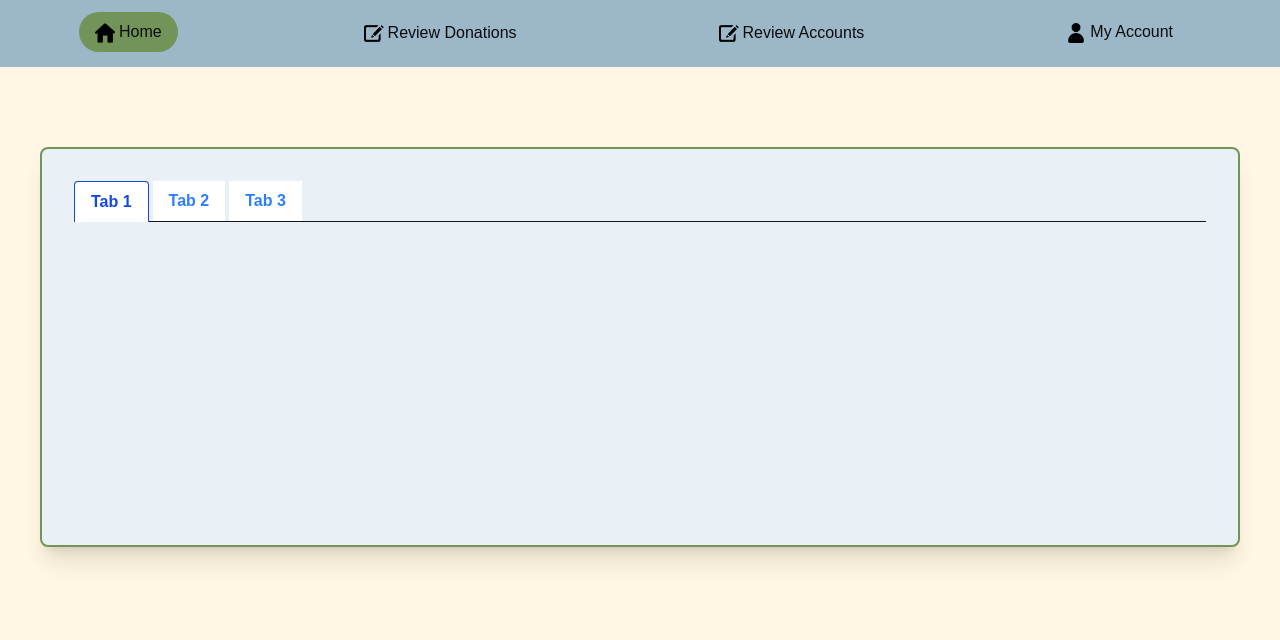
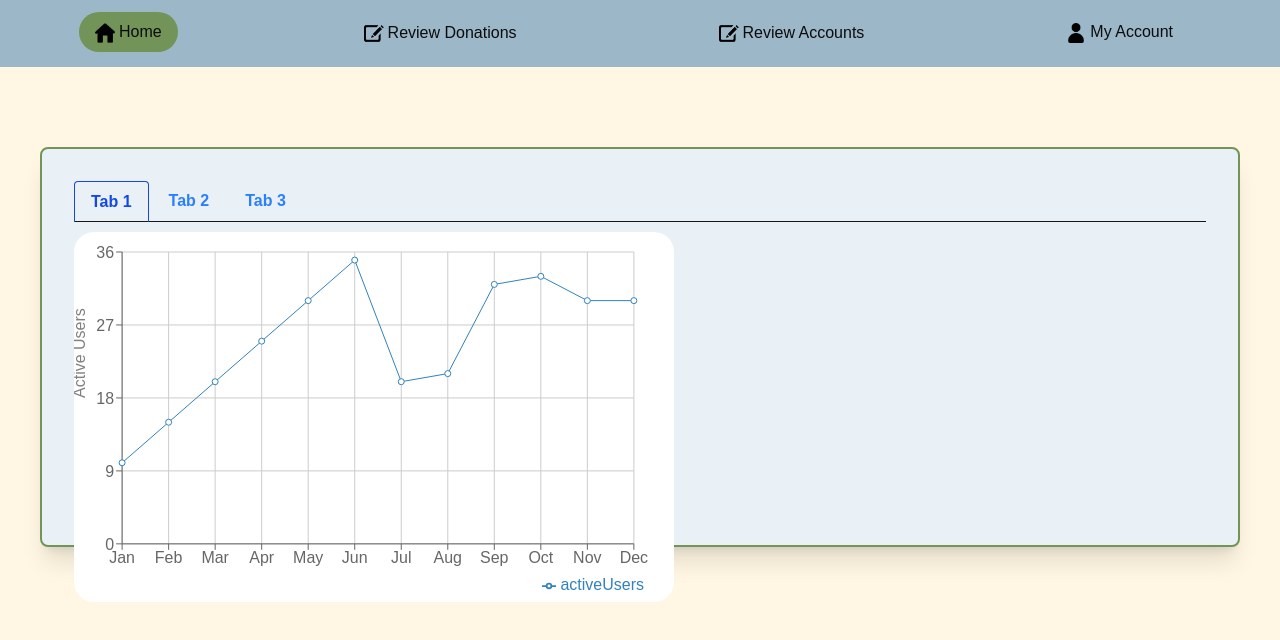
Before and after one commit to Kaytster/SoftwareEngineering-Project, a Next.js app: page /reports in a window 1280 px wide. Shown: the top 640 px of the page. Built offline with nearby package versions, Linux system fonts and the light colour scheme.

Commit message:
Made the chart showing change depending on which tab is selected

```diff
--- a/src/app/reports/page.tsx
+++ b/src/app/reports/page.tsx
@@ -2,18 +2,95 @@
 import '@/app/globals.css'
 import Image from 'next/image';
 import AdminNav from '@/app/components/adminNavigation';
+import ActiveUsersChart from '../components/charts/activeUsers';
+import AcceptedDonationsChart from '../components/charts/acceptedDonations';
+import CreatedDonationsChart from '../components/charts/createdDonations';
 import { useState } from 'react';
 
 //How many active users
 //How many accepted donations
 //How many donations created
 
+const activeUserData = [
+    {month: 'Jan', activeUsers: 10},
+    {month: 'Feb', activeUsers: 15},
+    {month: 'Mar', activeUsers: 20},
+    {month: 'Apr', activeUsers: 25},
+    {month: 'May', activeUsers: 30},
+    {month: 'Jun', activeUsers: 35},
+    {month: 'Jul', activeUsers: 20},
+    {month: 'Aug', activeUsers: 21},
+    {month: 'Sep', activeUsers: 32},
+    {month: 'Oct', activeUsers: 33},
+    {month: 'Nov', activeUsers: 30},
+    {month: 'Dec', activeUsers: 30},
+];
+const acceptedDonationsData = [
+    {month: 'Jan', acceptedDonations: 10},
+    {month: 'Feb', acceptedDonations: 15},
+    {month: 'Mar', acceptedDonations: 20},
+    {month: 'Apr', acceptedDonations: 25},
+    {month: 'May', acceptedDonations: 30},
+    {month: 'Jun', acceptedDonations: 50},
+    {month: 'Jul', acceptedDonations: 20},
+    {month: 'Aug', acceptedDonations: 21},
+    {month: 'Sep', acceptedDonations: 32},
+    {month: 'Oct', acceptedDonations: 33},
+    {month: 'Nov', acceptedDonations: 30},
+    {month: 'Dec', acceptedDonations: 30},
+];
+const createdDonationsData = [
+    {month: 'Jan', createdDonations: 10},
+    {month: 'Feb', createdDonations: 15},
+    {month: 'Mar', createdDonations: 20},
+    {month: 'Apr', createdDonations: 25},
+    {month: 'May', createdDonations: 30},
+    {month: 'Jun', createdDonations: 35},
+    {month: 'Jul', createdDonations: 20},
+    {month: 'Aug', createdDonations: 50},
+    {month: 'Sep', createdDonations: 32},
+    {month: 'Oct', createdDonations: 33},
+    {month: 'Nov', createdDonations: 30},
+    {month: 'Dec', createdDonations: 30},
+];
+
+export type ReportName = 'activeUsers' | 'acceptedDonations' | 'createdDonations';
+export type DataPoint = {
+    month: string;
+    activeUsers?: number;
+    acceptedDonations?: number;
+    createdDonations?: number;
+}
+export type ReportData = DataPoint[];
+
+
 export default function Reports() {
 
-    const [activeReport, setActiveReport] = useState('activeUsers');
-    const activeUserData = [
-        {}
-    ]
+  const [activeReport, setActiveReport] = useState<ReportName>('activeUsers');
+  const getTabClass = (reportName: ReportName) => {
+    const isActive = activeReport === reportName;
+    let classes = 'inline-block py-2 px-4 font-semibold cursor-pointer transition duration-150 ease-in-out';
+    if (isActive) {
+        classes += 'bg-white border-l border-t border-r rounded-t text-blue-700';
+    } else {
+        classes += 'bg-white text-blue-500 hover:text-blue-800';
+    }
+    return classes;
+  }
+
+  const renderChart = () => {
+    switch (activeReport) {
+        case 'activeUsers':
+            return <ActiveUsersChart data={activeUserData} />;
+        case 'acceptedDonations':
+            return <AcceptedDonationsChart data={acceptedDonationsData} />;
+        case 'createdDonations':
+            return <CreatedDonationsChart data={createdDonationsData} />;
+        default:
+            return <ActiveUsersChart data={activeUserData} />;
+    }
+  }
+
 
   return (
       <main>
@@ -28,16 +105,25 @@ export default function Reports() {
                     <div>
                         <ul className='flex border-b'>
                             <li className='-mb-px  mr-1'>
-                                <a className='bg-white inline-block border-l border-t border-r rounded-t py-2 px-4 text-blue-700 font-semibold' href='#'>Tab 1</a>
+                                <a className={getTabClass('activeUsers')}
+                                   onClick={() => setActiveReport('activeUsers')}>
+                                    Tab 1
+                                </a>
                             </li>
                             <li className='mr-1'>
-                                <a className='bg-white inline-block py-2 px-4 text-blue-500 hover:text-blue-800 font-semibold' href='#'>Tab 2</a>
+                                <a className={getTabClass('acceptedDonations')}
+                                   onClick={() => setActiveReport('acceptedDonations')}>
+                                    Tab 2
+                                </a>
                             </li>
                             <li className='mr-1'>
-                                <a className='bg-white inline-block py-2 px-4 text-blue-500 hover:text-blue-800 font-semibold' href='#'>Tab 3</a>
+                                <a className={getTabClass('createdDonations')}
+                                   onClick={() => setActiveReport('createdDonations')}>
+                                    Tab 3
+                                </a>
                             </li>
                         </ul>
-
+                        {renderChart()}
                     </div>
                 </div>
             </div>
```
Also changed, not shown: src/app/components/charts/acceptedDonations.tsx (+7 -1 lines), src/app/components/charts/activeUsers.tsx (+7 -1 lines), src/app/components/charts/createdDonations.tsx (+7 -1 lines), 2 other files (tests, documents, lock files or other folders).
